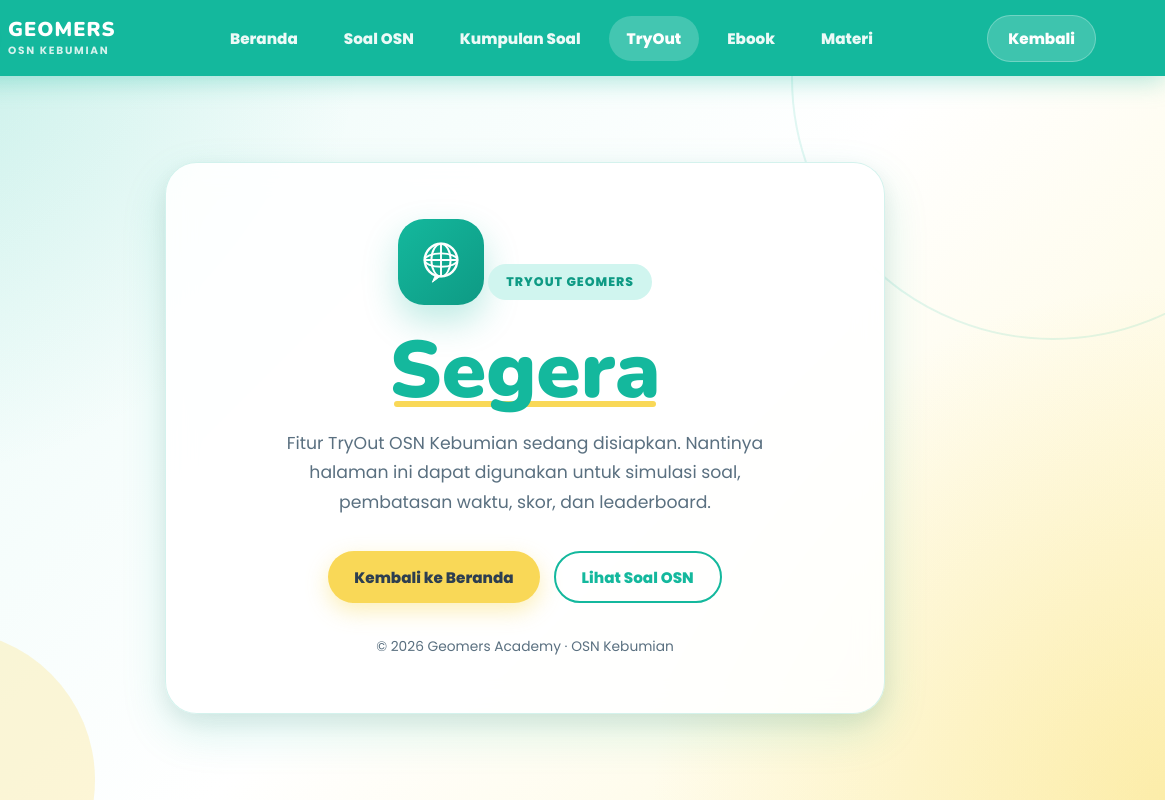
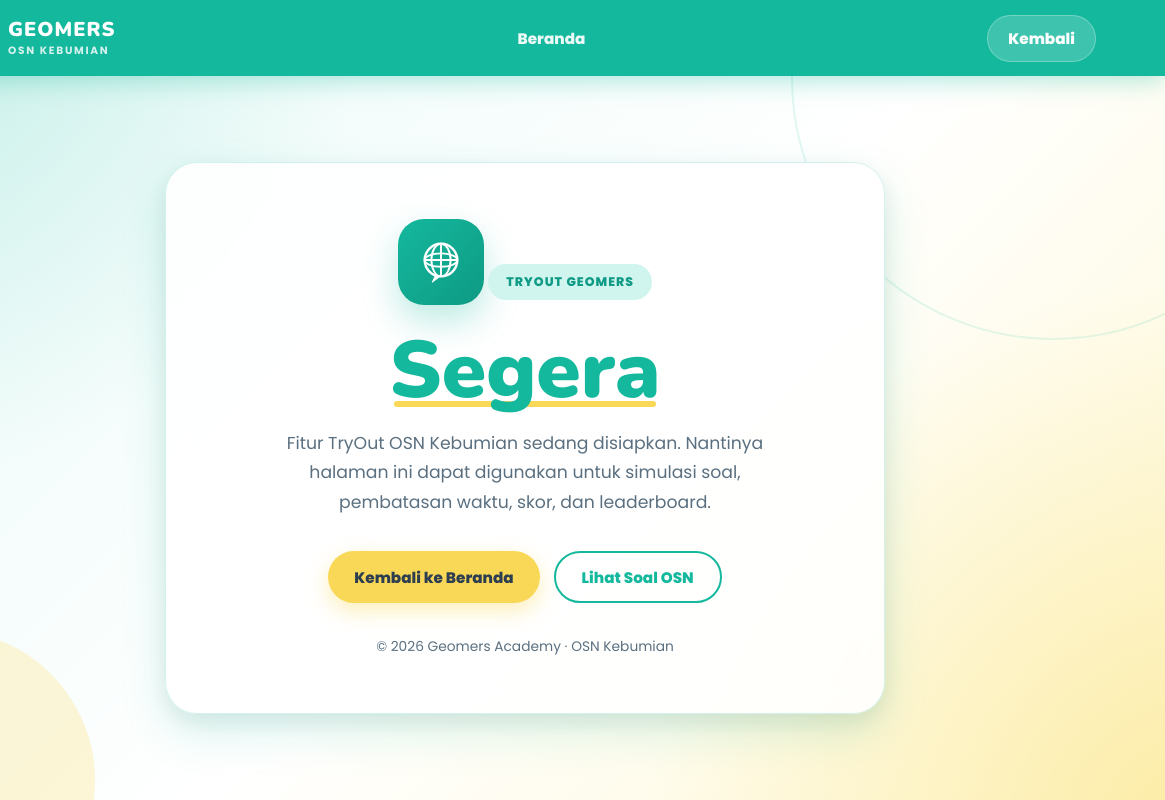
Before and after one commit to Kindi-Z/geomerse-Academy, a plain HTML site: page kebumian/tryout/index.html in a window 1280 px wide. Shown: the full height of the page, 115-1280 px from the left. Drawn offline with nearby package versions, Linux system fonts and the light colour scheme.

Commit message:
Update index.html

```diff
--- a/kebumian/tryout/index.html
+++ b/kebumian/tryout/index.html
@@ -482,11 +482,6 @@
 
     <nav class="nav-menu">
       <a href="../">Beranda</a>
-      <a href="../#soal-osn">Soal OSN</a>
-      <a href="../#kumpulan-soal">Kumpulan Soal</a>
-      <a href="./" class="active">TryOut</a>
-      <a href="../#ebook">Ebook</a>
-      <a href="../#materi">Materi</a>
     </nav>
 
     <div class="nav-action">
```
